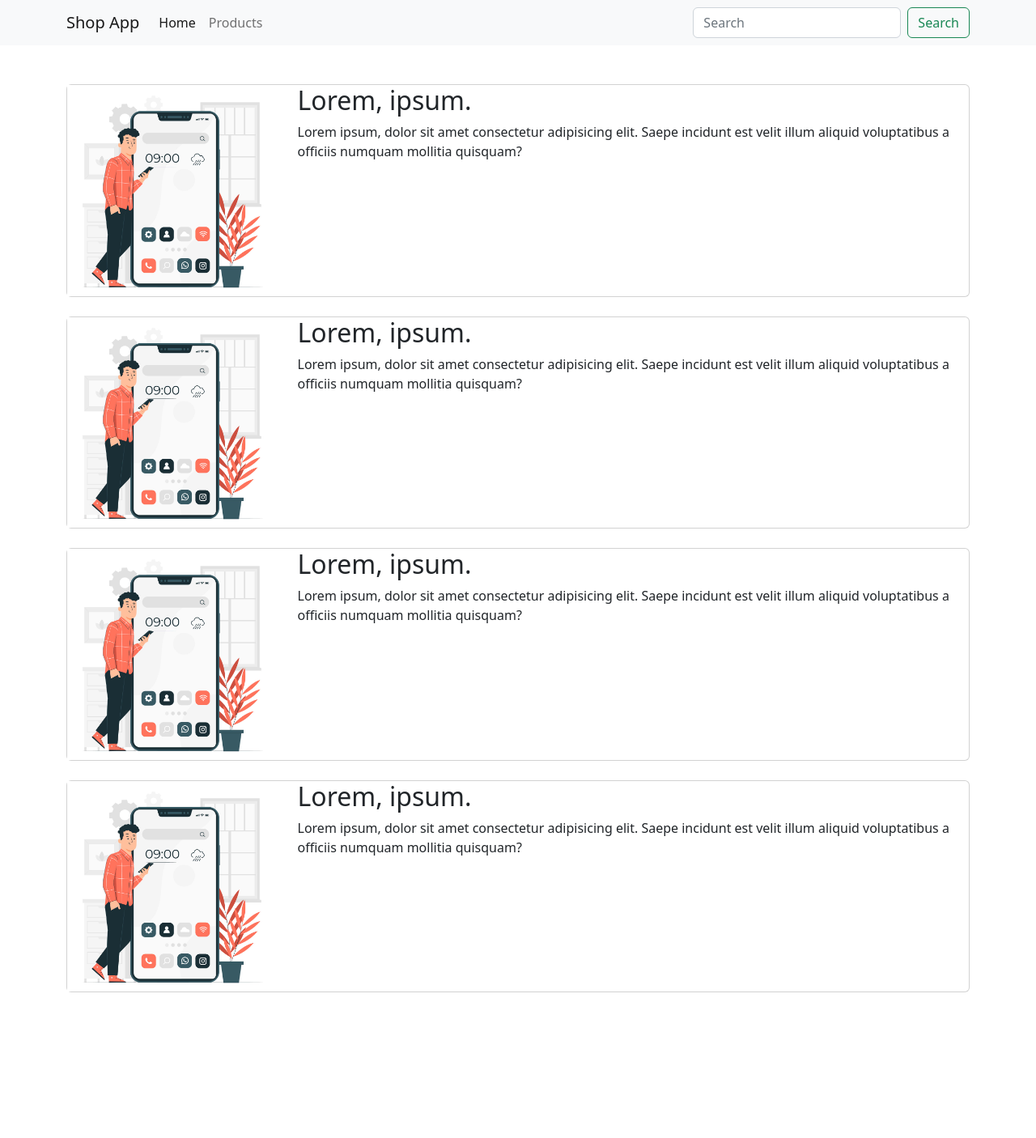
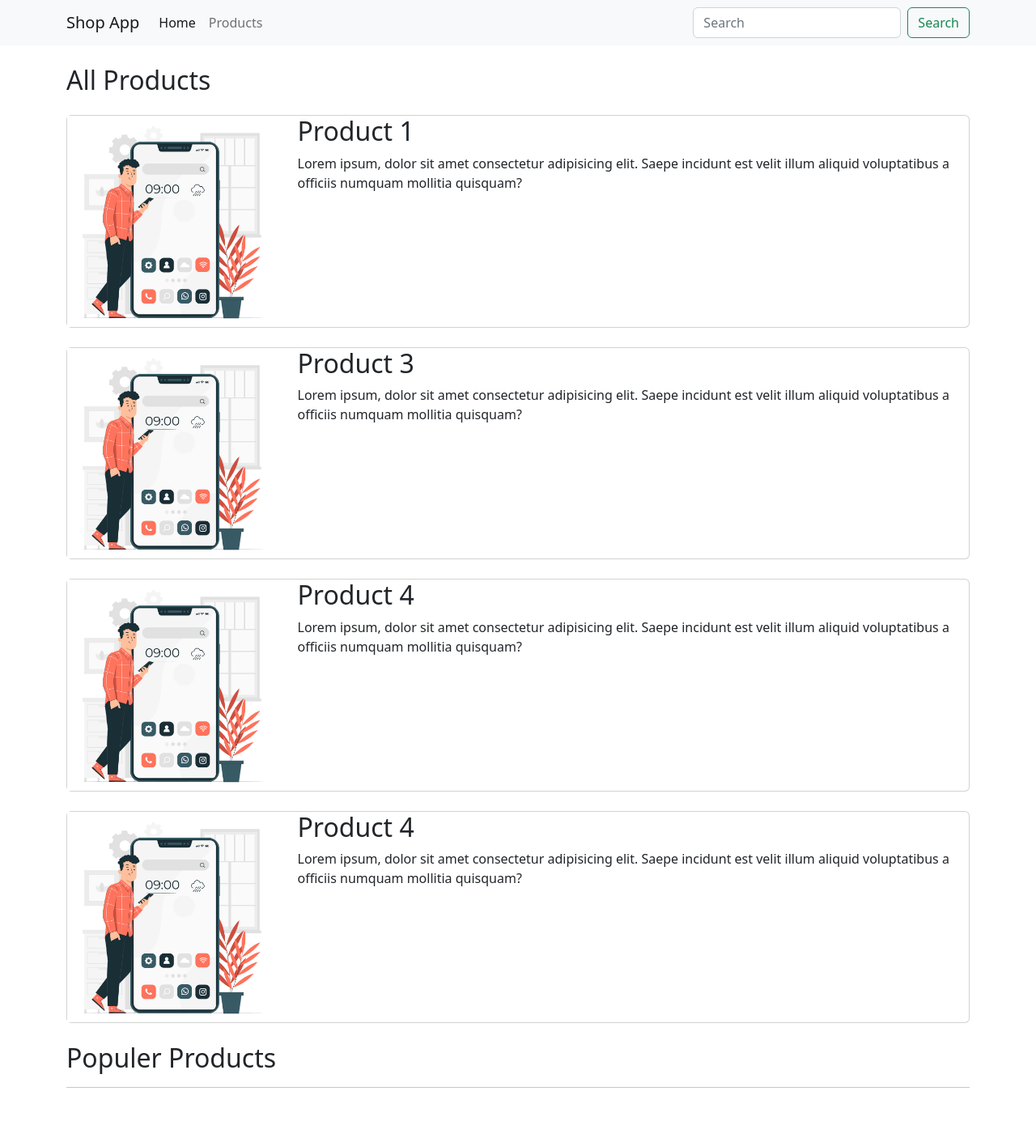
Before and after one commit to furkan-developer/angular-mini-eticaret, an Angular app: page / in a window 1280 px wide. Shown: the top 1406 px of the page at 81% size. Before the commit the page ends 1274 px from the top, so only its background shows below. Built offline with nearby package versions, Linux system fonts and the light colour scheme.

Commit message:
Fix : static productlist template
Bu commit'ten önce, ürünler template de static şekilde oluşuyor.

Bu commit, ürünleri productlist componentin ilgili .ts uzantılı
dosyasından alıp dinamik bir şekilde ürünleri template de oluşturur.

```diff
--- a/src/app/product/product.component.html
+++ b/src/app/product/product.component.html
@@ -1,11 +1,11 @@
 <div class="card my-4">
   <div class="row">
     <div class="col-md-3">
-      <img src="../../assets/phone.jpg" alt="">
+      <img [src]="product.imgUrl" alt="">
     </div>
     <div class="col-md-9">
-      <h2>Lorem, ipsum.</h2>
-      <p>Lorem ipsum, dolor sit amet consectetur adipisicing elit. Saepe incidunt est velit illum aliquid voluptatibus a officiis numquam mollitia quisquam?</p>
+      <h2>{{product.productName}}</h2>
+      <p>{{product.description}}</p>
     </div>
   </div>
 </div>
--- a/src/app/product/product.component.ts
+++ b/src/app/product/product.component.ts
@@ -1,4 +1,4 @@
-import { Component } from '@angular/core';
+import { Component, Input } from '@angular/core';
 
 @Component({
   selector: 'app-product',
@@ -7,4 +7,5 @@ import { Component } from '@angular/core';
 })
 export class ProductComponent {
 
+  @Input() product: any;
 }
--- a/src/app/productlist/productlist.component.html
+++ b/src/app/productlist/productlist.component.html
@@ -1,6 +1,38 @@
 <div class="container py-4">
-  <app-product></app-product>
-  <app-product></app-product>
-  <app-product></app-product>
-  <app-product></app-product>
+  <div *ngIf="getProducts().length > 0; else noProducts">
+    <ng-template [ngTemplateOutlet]="productList" [ngTemplateOutletContext]="{products: getProducts()}"></ng-template>
+    <ng-template [ngTemplateOutlet]="populerProductList" [ngTemplateOutletContext]="{products: getProducts()}"></ng-template>
+  </div>
+
+  <ng-template #noProducts>
+    <p class="alert alert-danger">
+      Listelenecek ürün yok
+    </p>
+  </ng-template>
+
+  <ng-template #productList let-products = "products">
+    <h2>All Products</h2>
+    <div *ngFor="let product of products">
+      <app-product [product]="product"></app-product>
+    </div>
+  </ng-template>
+
+  <ng-template #populerProductList let-products="products">
+    <h2>Populer Products</h2>
+    <hr>
+    <div class="row">
+        <div class="col-3 my-4" *ngFor="let product of products">
+          <div class="card my-4 p-2">
+              <div>
+                <img [src]="product.imgUrl" alt="" class="w-100">
+              </div>
+              <div>
+                <h2>{{product.productName}}</h2>
+                <p>{{product.description}}</p>
+              </div>
+          </div>
+        </div>
+    </div>
+  </ng-template>
+
 </div>
--- a/src/app/productlist/productlist.component.ts
+++ b/src/app/productlist/productlist.component.ts
@@ -1,4 +1,5 @@
-import { Component } from '@angular/core';
+import { identifierName } from '@angular/compiler';
+import { Component, OnInit } from '@angular/core';
 
 @Component({
   selector: 'app-productlist',
@@ -7,4 +8,17 @@ import { Component } from '@angular/core';
 })
 export class ProductlistComponent {
 
+  title: String = "ShoopApp";
+
+  private products: any[] = [
+    {id: 1, productName: "Product 1", price: 20000, imgUrl: "../../assets/phone.jpg", isActive: true, description: "Lorem ipsum, dolor sit amet consectetur adipisicing elit. Saepe incidunt est velit illum aliquid voluptatibus a officiis numquam mollitia quisquam?"},
+    {id: 2, productName: "Product 2", price: 30000, imgUrl: "../../assets/phone.jpg", isActive: false, description: "Lorem ipsum, dolor sit amet consectetur adipisicing elit. Saepe incidunt est velit illum aliquid voluptatibus a officiis numquam mollitia quisquam?"},
+    {id: 3, productName: "Product 3", price: 40000, imgUrl: "../../assets/phone.jpg", isActive: true, description: "Lorem ipsum, dolor sit amet consectetur adipisicing elit. Saepe incidunt est velit illum aliquid voluptatibus a officiis numquam mollitia quisquam?"},
+    {id: 4, productName: "Product 4", price: 50000, imgUrl: "../../assets/phone.jpg", isActive: true, description: "Lorem ipsum, dolor sit amet consectetur adipisicing elit. Saepe incidunt est velit illum aliquid voluptatibus a officiis numquam mollitia quisquam?"},
+    {id: 4, productName: "Product 4", price: 50000, imgUrl: "../../assets/phone.jpg", isActive: true, description: "Lorem ipsum, dolor sit amet consectetur adipisicing elit. Saepe incidunt est velit illum aliquid voluptatibus a officiis numquam mollitia quisquam?"},
+  ]
+
+  getProducts():any[]{
+    return this.products.filter(p => p.isActive);
+  }
 }
```
